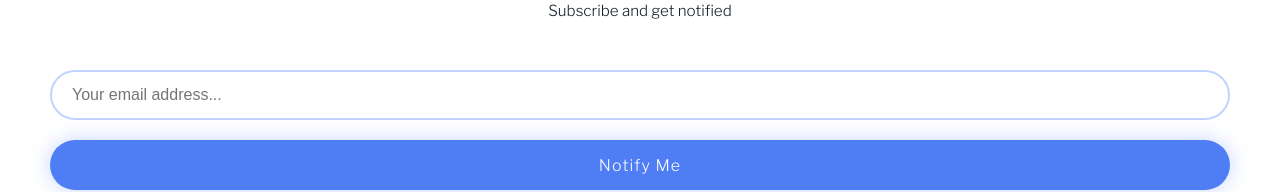
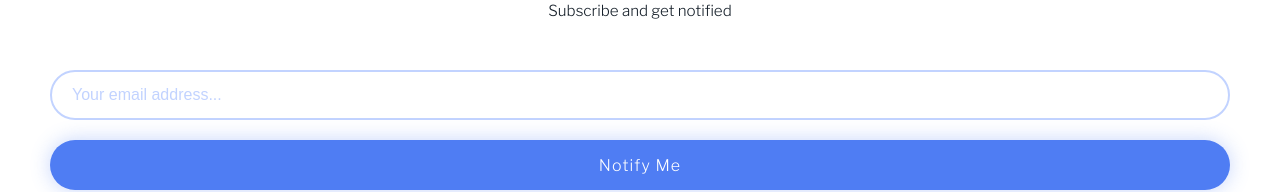
Before and after one commit to Ninjas-T/Ping-single-column-coming-soon-page-Omar, a plain HTML site: page index.html in a window 1280 px wide. Shown: the part 232-424 px from the top of the page. Drawn offline with nearby package versions, Linux system fonts and the light colour scheme.

Commit message:
edit error in file css

```diff
--- a/style.css
+++ b/style.css
@@ -64,7 +64,7 @@ form input[type="email"] {
   outline: none;
 }
 form input[type="email"]::placeholder {
-  color: hsl(223, 100%, 88%)=;
+  color: hsl(223, 100%, 88%);
 }
 
 form button[type="submit"] {
```
